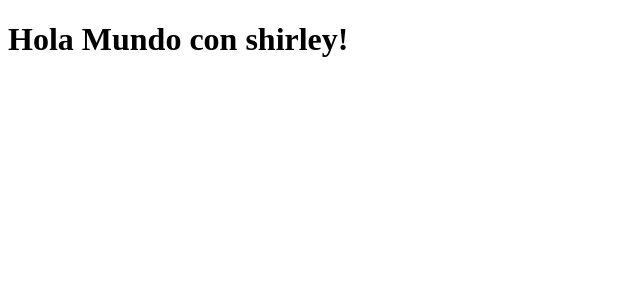
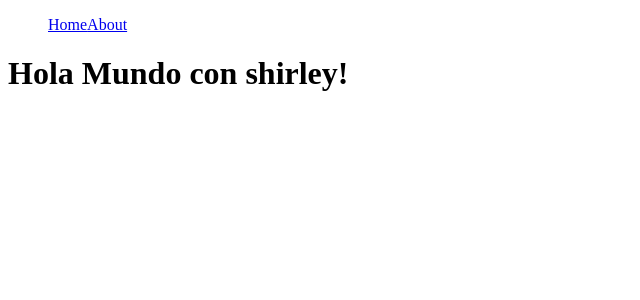
Before and after one commit to shirley-startary/avocatos, a Next.js app: page / in a window 1280 px wide. Shown: the top 300 px of the page, without its empty margins (0-640 px from the left). Built offline with nearby package versions, Linux system fonts and the light colour scheme.

Commit message:
agrega Link para la navegacion

```diff
--- /dev/null
+++ b/components/Navbar/Navbar.js
@@ -0,0 +1,19 @@
+import React from "react";
+import Link from "next/link";
+
+const Navbar = () => {
+    return (
+        <nav>
+            <menu>
+                <Link  href="/">
+                    Home
+                </Link>
+                <Link href="/about">
+                    About
+                </Link>
+            </menu>
+        </nav>
+    );
+};
+
+export default Navbar;
--- a/pages/about.js
+++ b/pages/about.js
@@ -1,8 +1,10 @@
 import React from "react";
+import Navbar from "../components/Navbar/Navbar";
 
 const About = () => {
     return (
         <div>
+            <Navbar/>
             Esta es la pagina de about
         </div>
     );
--- a/pages/index.js
+++ b/pages/index.js
@@ -1,8 +1,10 @@
 import React from "react";
+import Navbar from "../components/Navbar/Navbar";
 
 const Home = () => {
     return (
         <div>
+            <Navbar/>
             <h1>Hola Mundo con shirley!</h1>
         </div>
     )
```
